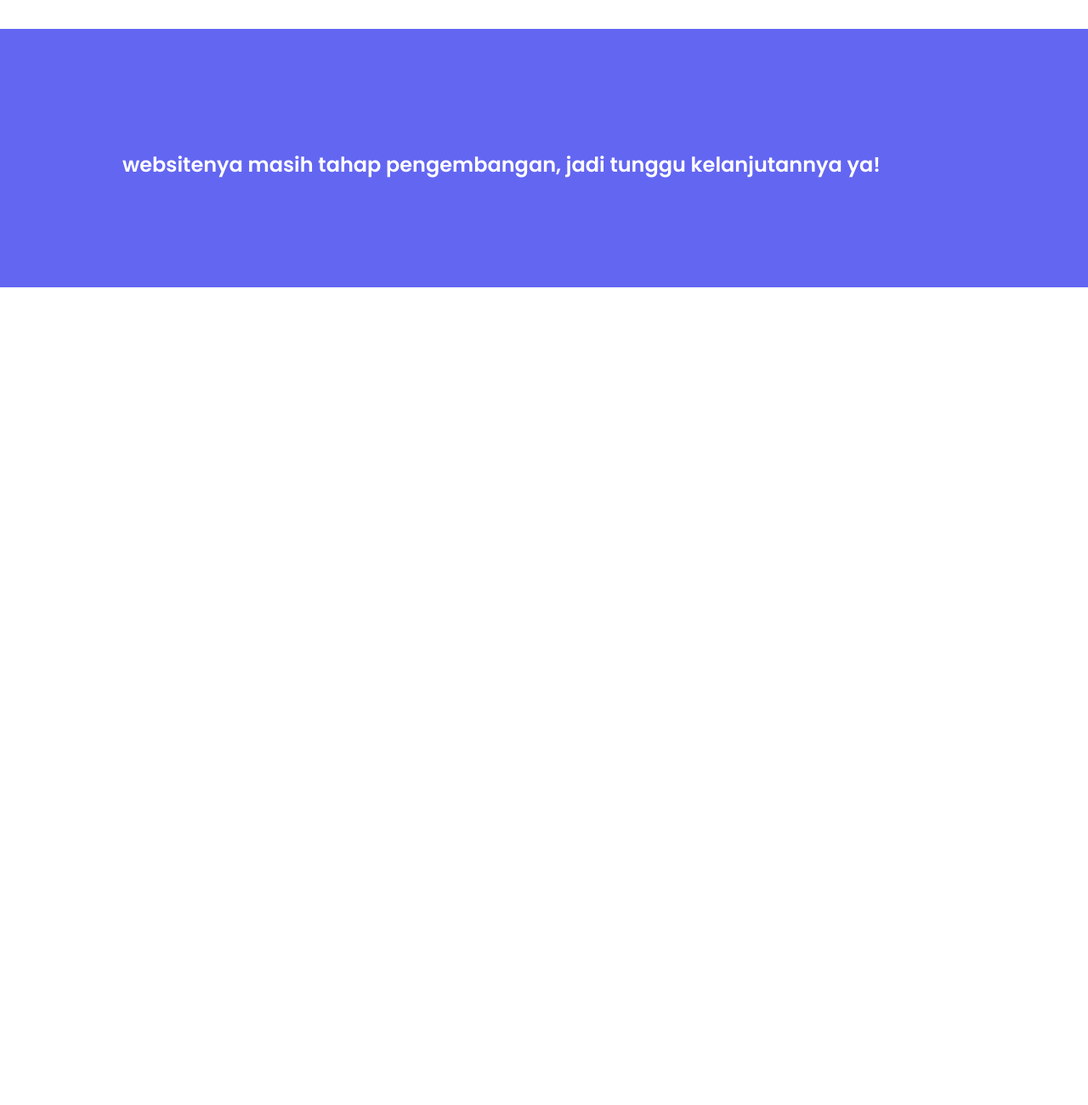
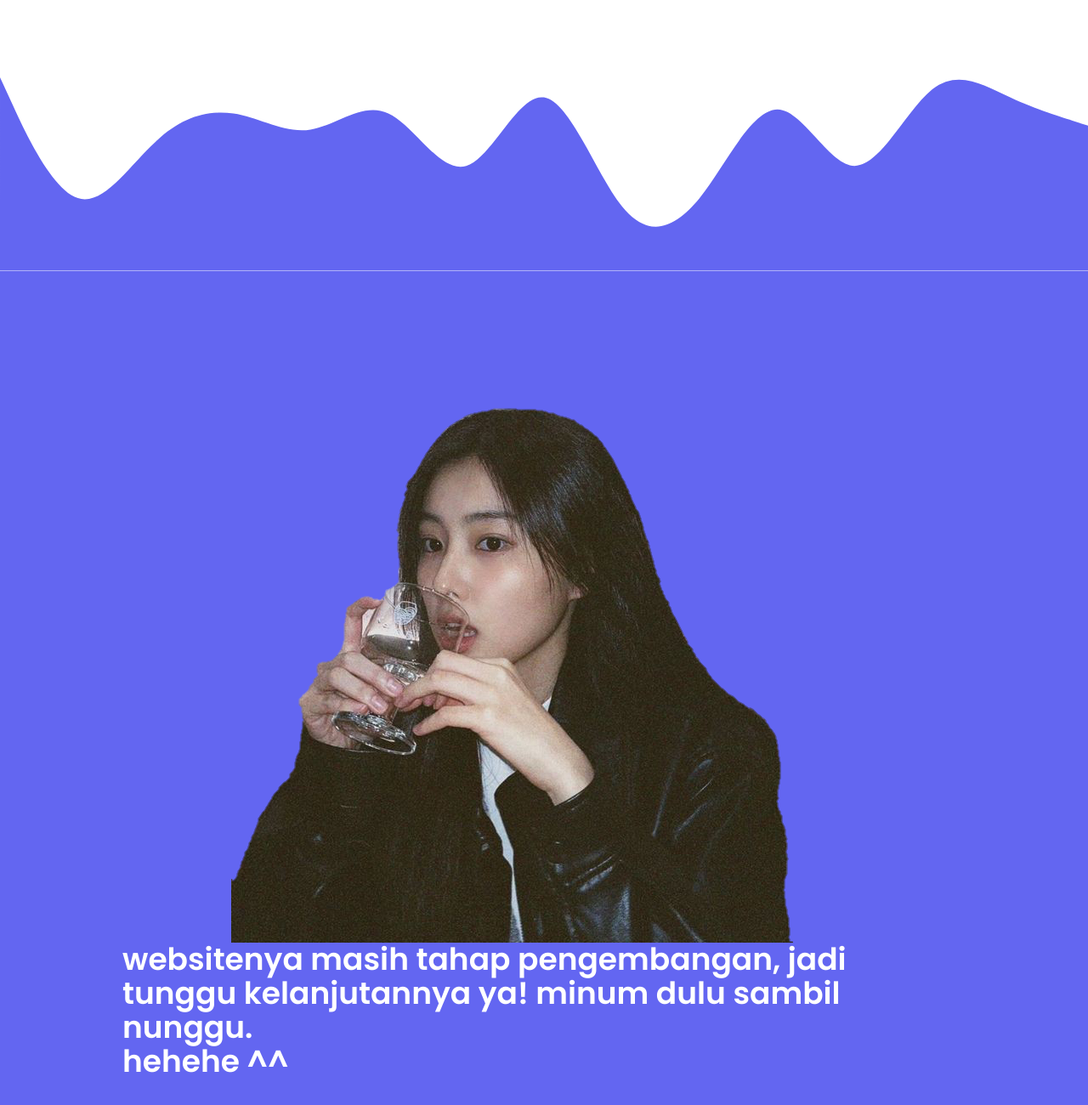
Before and after one commit to FathurRabbani/MyPortfolio, a website: page index.html in a window 1280 px wide. Shown: the part 1360-2660 px from the top of the page at 85% size. Before the commit the page ends 1698 px from the top, so only its background shows below. Drawn offline with Linux system fonts and the light colour scheme.

Commit message:
updte v.1.4 - menambahkan tampilan baru

```diff
--- a/index.html
+++ b/index.html
@@ -102,9 +102,13 @@
         </div>
     </section>
 
-    <section class="bg-primary w-ful pt-36 pb-32">
+   <svg xmlns="http://www.w3.org/2000/svg" class=" -mt-1" viewBox="0 0 1440 320"><path fill="#6366f1" fill-opacity="1" d="M0,64L17.1,101.3C34.3,139,69,213,103,224C137.1,235,171,181,206,149.3C240,117,274,107,309,112C342.9,117,377,139,411,133.3C445.7,128,480,96,514,112C548.6,128,583,192,617,181.3C651.4,171,686,85,720,90.7C754.3,96,789,192,823,234.7C857.1,277,891,267,926,224C960,181,994,107,1029,106.7C1062.9,107,1097,181,1131,181.3C1165.7,181,1200,107,1234,80C1268.6,53,1303,75,1337,90.7C1371.4,107,1406,117,1423,122.7L1440,128L1440,320L1422.9,320C1405.7,320,1371,320,1337,320C1302.9,320,1269,320,1234,320C1200,320,1166,320,1131,320C1097.1,320,1063,320,1029,320C994.3,320,960,320,926,320C891.4,320,857,320,823,320C788.6,320,754,320,720,320C685.7,320,651,320,617,320C582.9,320,549,320,514,320C480,320,446,320,411,320C377.1,320,343,320,309,320C274.3,320,240,320,206,320C171.4,320,137,320,103,320C68.6,320,34,320,17,320L0,320Z"></path></svg>
+
+    <section class="bg-primary w-ful pt-14 pb-32">
         <div class="container w-full">
-            <h2 class="text-white text-2xl">websitenya masih tahap pengembangan, jadi tunggu kelanjutannya ya!</h2>
+            <img src="dist/img/hyewon1.png" alt="kang hyewon" class="max-w-full -z-30 mx-auto bg-transparent">
+            <h2 class="text-white text-2xl lg:text-4xl">websitenya masih tahap pengembangan, jadi tunggu kelanjutannya ya! minum dulu sambil nunggu. <br> hehehe ^^</h2>
+
         </div>
     </section>
 
```
